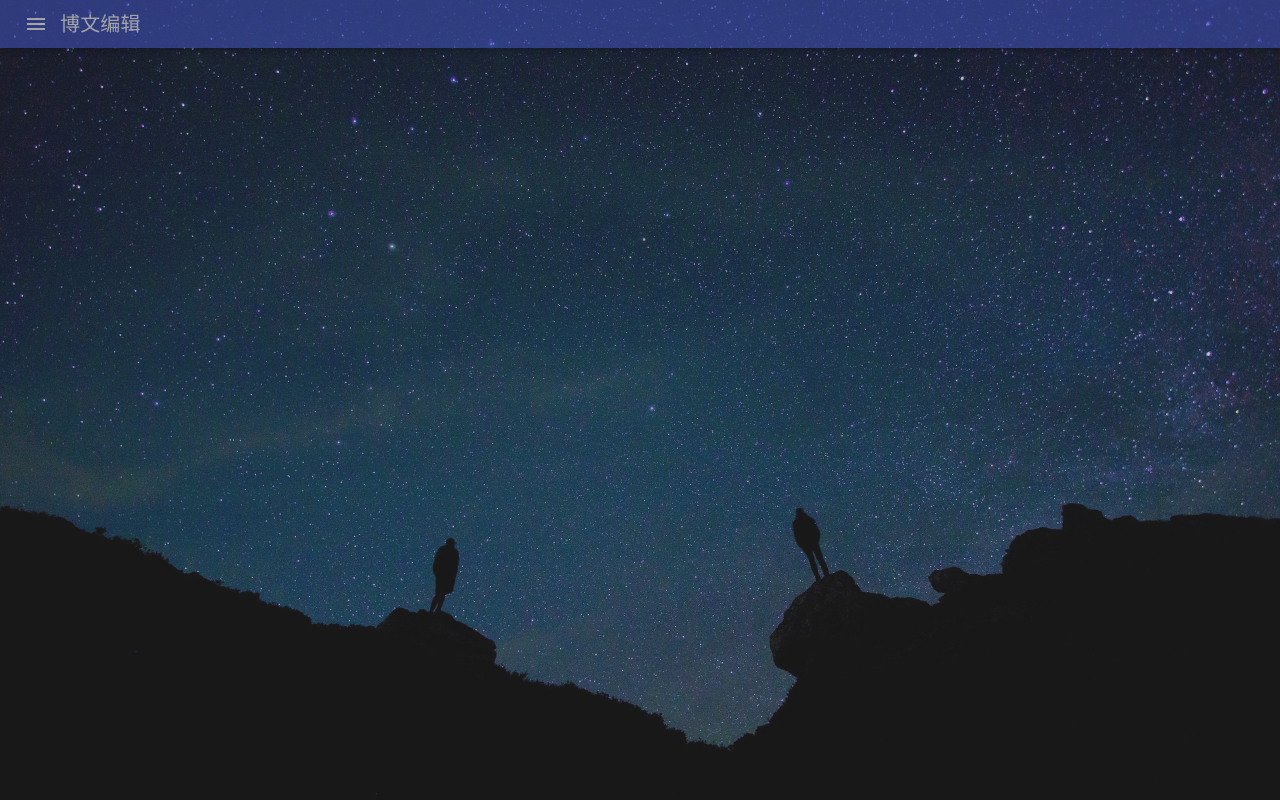
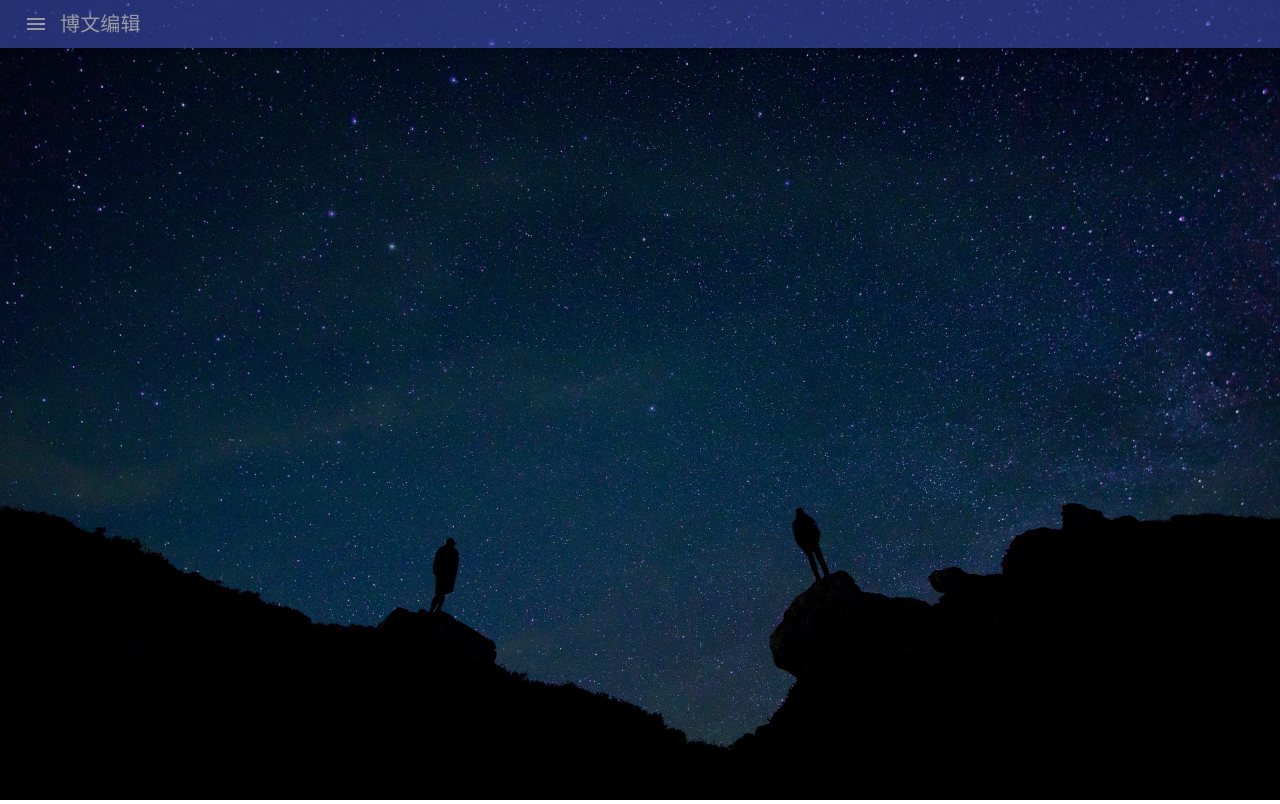
Before and after one commit to yufeifei2021/blog, a React (Create React App) app: page /blog_editor in a window 1280 px wide. Built offline with nearby package versions, Linux system fonts and the light colour scheme.

Commit message:
blogeditor

```diff
--- a/src/BlogEditor.css
+++ b/src/BlogEditor.css
@@ -14,7 +14,7 @@ body {
     left: 0;
     right: 0;
     filter: brightness(0.75);
-    opacity: 0.9;
+    /* opacity: 0.9; */
 }
 
 .picture1 {
```
